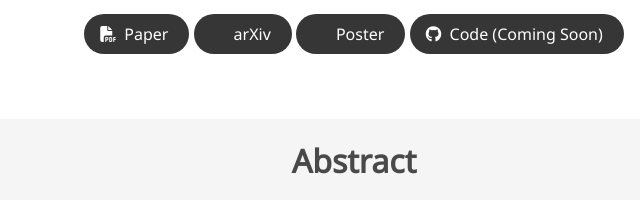
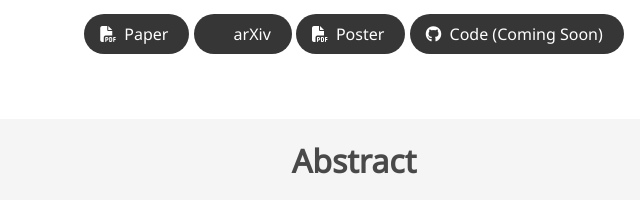
Before and after one commit to masqclip/masqclip.github.io, a plain HTML site: page index.html in a window 1280 px wide. Shown: the part 349-549 px from the top of the page, 286-926 px from the left. Drawn offline with nearby package versions, Linux system fonts and the light colour scheme; some icons are missing; a web font is replaced by a local one.

Commit message:
add pdf and poster

```diff
--- a/index.html
+++ b/index.html
@@ -102,7 +102,7 @@
                 <span class="link-block">
                   <a href="./static/files/poster_iccv2023_masqclip_latest.pdf" class="external-link button is-normal is-rounded is-dark">
                     <span class="icon">
-                      <i class="ai ai-arxiv"></i>
+                      <i class="fas fa-file-pdf"></i>
                     </span>
                     <span>Poster</span>
                   </a>
```
